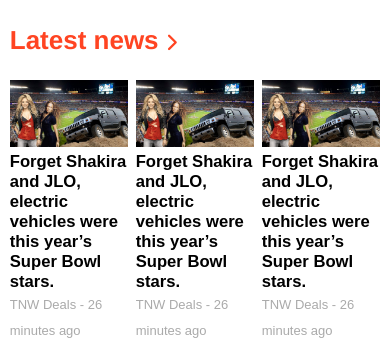
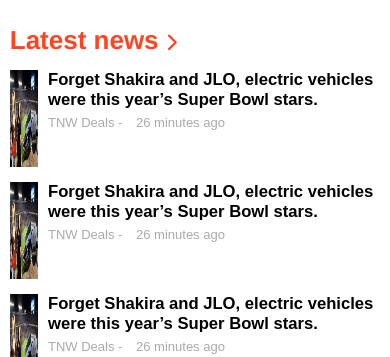
Before and after one commit to rammazzoti2000/Building-with-Responsive-Design, a plain HTML site: page index.html in a window 390 px wide. Shown: the part 646-1003 px from the top of the page. Drawn offline with Linux system fonts and the light colour scheme.

Commit message:
added media query breakpoint at 768px to lates-news section

```diff
--- a/style/style.css
+++ b/style/style.css
@@ -875,4 +875,28 @@ footer {
     width: 100%;
     background-position-y: 33%;
   }
+
+  .latest-news-container {
+    flex-flow: column wrap;
+  }
+
+  .news-img {
+    display: flex;
+    flex-flow: row nowrap;
+    width: 100%;
+    margin-top: 10px;
+  }
+
+  .news-img a {
+    width: 14%;
+    margin-right: 10px;
+  }
+
+  .news-img img {
+    height: 97px;
+  }
+
+  .news-img div p {
+    display: inline;
+  }
 }
```
